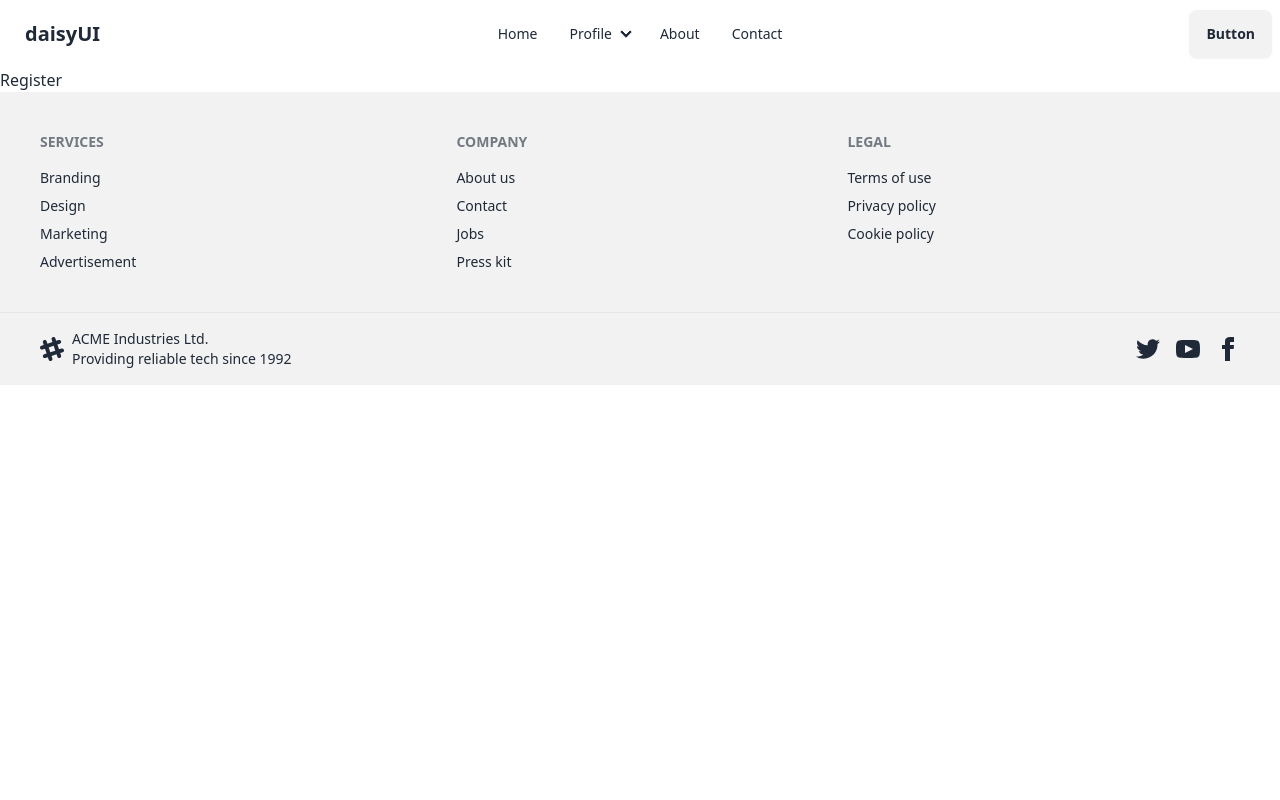
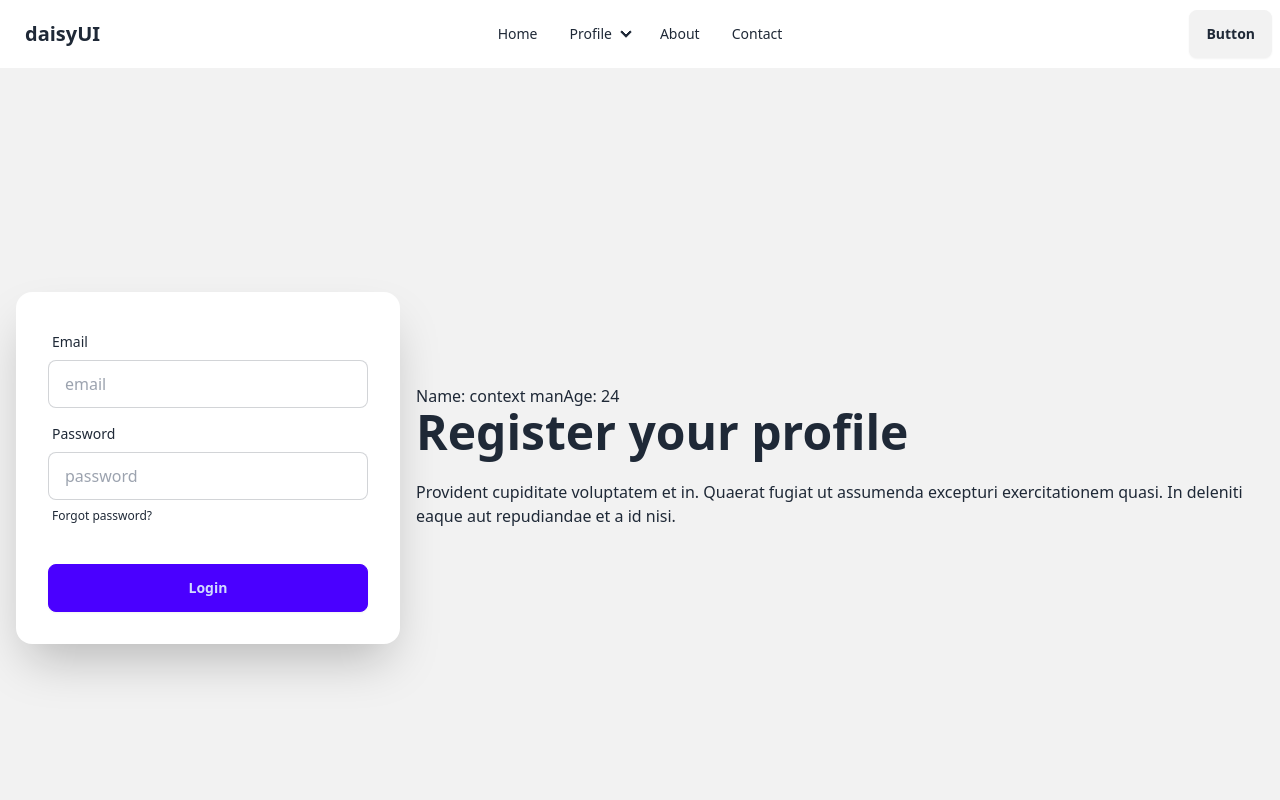
Before and after one commit to jewelhasan007/M51-React-Auth, a React (Vite) app: page /register in a window 1280 px wide. Shown: the top 800 px of the page. Built offline with nearby package versions, Linux system fonts and the light colour scheme.

Commit message:
firebase installed

```diff
--- a/package.json
+++ b/package.json
@@ -10,6 +10,7 @@
     "preview": "vite preview"
   },
   "dependencies": {
+    "firebase": "^10.14.0",
     "localforage": "^1.10.0",
     "match-sorter": "^6.3.4",
     "react": "^18.3.1",
--- /dev/null
+++ b/src/components/ContextAP.jsx
@@ -0,0 +1,23 @@
+import { createContext } from "react";
+
+export const nameContext = createContext(null);
+
+const ContextAPI = ({children}) => {
+
+  const AuthInfo = {
+    name: "context man",
+    age: 24
+
+  }
+
+    return (
+
+          <nameContext.Provider value={AuthInfo}>
+
+        {children}
+          </nameContext.Provider>
+
+    );
+};
+
+export default ContextAPI;
--- a/src/components/LogIn.jsx
+++ b/src/components/LogIn.jsx
@@ -1,11 +1,19 @@
-import React from 'react';
+import React, { useContext } from 'react';
+import { nameContext } from './ContextAP';
 
 const LogIn = () => {
+  const AuthInfo = useContext(nameContext);
+  console.log(AuthInfo)
+
     return (
         <div>
     <div className="hero bg-base-200 min-h-screen">
   <div className="hero-content flex-col lg:flex-row-reverse">
     <div className="text-center lg:text-left">
+      <div>
+        <h1>Name of User is :{AuthInfo.name}</h1>
+        <h1>Name of User is :{AuthInfo.age}</h1>
+      </div>
       <h1 className="text-5xl font-bold">Login now!</h1>
       <p className="py-6">
         Provident cupiditate voluptatem et in. Quaerat fugiat ut assumenda excepturi exercitationem
--- a/src/components/Register.jsx
+++ b/src/components/Register.jsx
@@ -1,9 +1,48 @@
-import React from 'react';
+import React, { useContext } from 'react';
+import { nameContext } from './ContextAP';
 
 const Register = () => {
+    const AuthInfo = useContext(nameContext);
+    console.log(AuthInfo)
     return (
         <div>
-            Register
+         <div className="hero bg-base-200 min-h-screen">
+  <div className="hero-content flex-col lg:flex-row-reverse">
+    <div className="text-center lg:text-left">
+        <div>
+            Name: {AuthInfo.name}
+            Age: {AuthInfo.age}
+        </div>
+      <h1 className="text-5xl font-bold">Register your profile</h1>
+      <p className="py-6">
+        Provident cupiditate voluptatem et in. Quaerat fugiat ut assumenda excepturi exercitationem
+        quasi. In deleniti eaque aut repudiandae et a id nisi.
+      </p>
+    </div>
+    <div className="card bg-base-100 w-full max-w-sm shrink-0 shadow-2xl">
+      <form className="card-body">
+        <div className="form-control">
+          <label className="label">
+            <span className="label-text">Email</span>
+          </label>
+          <input type="email" placeholder="email" className="input input-bordered" required />
+        </div>
+        <div className="form-control">
+          <label className="label">
+            <span className="label-text">Password</span>
+          </label>
+          <input type="password" placeholder="password" className="input input-bordered" required />
+          <label className="label">
+            <a href="#" className="label-text-alt link link-hover">Forgot password?</a>
+          </label>
+        </div>
+        <div className="form-control mt-6">
+          <button className="btn btn-primary">Login</button>
+        </div>
+      </form>
+    </div>
+  </div>
+</div>
         </div>
     );
 };
--- /dev/null
+++ b/src/components/firebase.config.js
@@ -0,0 +1,19 @@
+// Import the functions you need from the SDKs you need
+import { initializeApp } from "firebase/app";
+// TODO: Add SDKs for Firebase products that you want to use
+// https://firebase.google.com/docs/web/setup#available-libraries
+
+// Your web app's Firebase configuration
+const firebaseConfig = {
+  apiKey: "AIzaSyCXUjd4tRyhXe7H8j12Ya_H6uVdc0_TwNg",
+  authDomain: "m51-react-auth.firebaseapp.com",
+  projectId: "m51-react-auth",
+  storageBucket: "m51-react-auth.appspot.com",
+  messagingSenderId: "638060161513",
+  appId: "1:638060161513:web:b105db124666f2b2e48378"
+};
+
+// Initialize Firebase
+const app = initializeApp(firebaseConfig);
+
+export default app;
--- a/src/main.jsx
+++ b/src/main.jsx
@@ -11,6 +11,7 @@
 import Home from './components/Home.jsx'
 import LogIn from './components/LogIn.jsx';
 import Register from './components/Register.jsx';
+import ContextAPI from './components/ContextAP.jsx';
 
 const router = createBrowserRouter([
   {
@@ -37,6 +38,8 @@
 
 createRoot(document.getElementById('root')).render(
   <StrictMode>
-  <RouterProvider router={router} />
+ <ContextAPI>
+ <RouterProvider router={router} />
+ </ContextAPI>
   </StrictMode>,
 )
```
Also changed, not shown: 1 other file (tests, documents, lock files or other folders).
